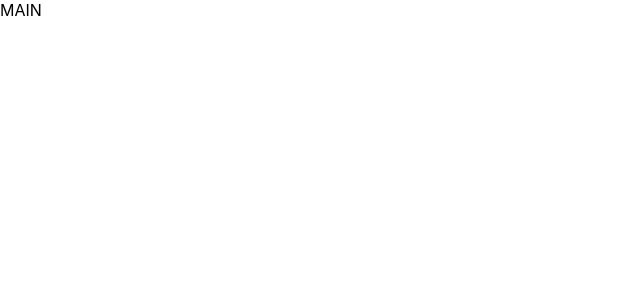
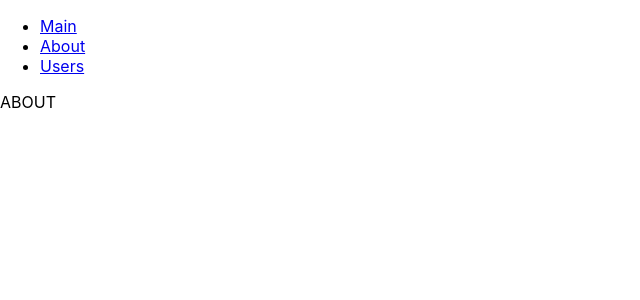
Before and after one commit to OBH-Disconnected/KaChing, a React (Create React App) app: page /about in a window 1280 px wide. Both pictures are taken after typing "Sample", "Sample123" into the empty fields and a click on the button "Login". Shown: the top 300 px of the page, without its empty margins (0-640 px from the left). Built offline with nearby package versions, Linux system fonts and the light colour scheme.

Commit message:
done something

```diff
--- a/package.json
+++ b/package.json
@@ -5,6 +5,7 @@
   "dependencies": {
     "react": "^16.12.0",
     "react-dom": "^16.12.0",
+    "react-router-dom": "^5.1.2",
     "react-scripts": "3.2.0"
   },
   "scripts": {
--- a/src/App.js
+++ b/src/App.js
@@ -1,6 +1,16 @@
 import React, { Component } from 'react';
 import Login from "./components/Login"
-import Main from "./components/Main"
+import Main from "./components/Main";
+import About from "./components/About"
+import Users from "./components/Users"
+import {
+  BrowserRouter as Router,
+  Switch,
+  Route,
+  Link,
+  useRouteMatch,
+  useParams
+} from "react-router-dom";
 
 class App extends Component {
   constructor(props) {
@@ -15,7 +25,37 @@ class App extends Component {
   render() {
     return (
       this.state.logged ?
-      <Main />
+      <Router>
+      <div>
+        <nav>
+          <ul>
+            <li>
+              <Link to="/">Main</Link>
+            </li>
+            <li>
+              <Link to="/about">About</Link>
+            </li>
+            <li>
+              <Link to="/users">Users</Link>
+            </li>
+          </ul>
+        </nav>
+
+        {/* A <Switch> looks through its children <Route>s and
+            renders the first one that matches the current URL. */}
+        <Switch>
+          <Route path="/about">
+            <About />
+          </Route>
+          <Route path="/users">
+            <Users />
+          </Route>
+          <Route path="/">
+            <Main />
+          </Route>
+        </Switch>
+      </div>
+    </Router>
       :
       <Login login={this.loginUser}/>
     );
--- /dev/null
+++ b/src/components/About.js
@@ -0,0 +1,11 @@
+import React, { Component } from 'react';
+
+class About extends Component {
+  render() {
+    return (
+      <div> ABOUT </div>
+    );
+  }
+}
+
+export default About;
--- /dev/null
+++ b/src/components/Users.js
@@ -0,0 +1,11 @@
+import React, { Component } from 'react';
+
+class User extends Component {
+  render() {
+    return (
+      <div> USER </div>
+    );
+  }
+}
+
+export default User;
```
Also changed, not shown: 1 other file (tests, documents, lock files or other folders).
